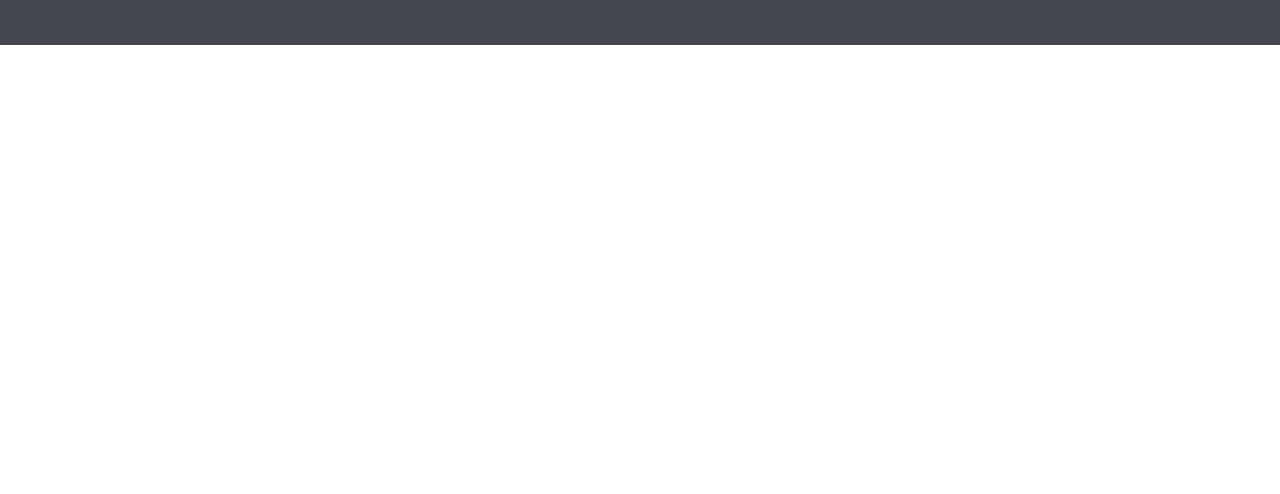
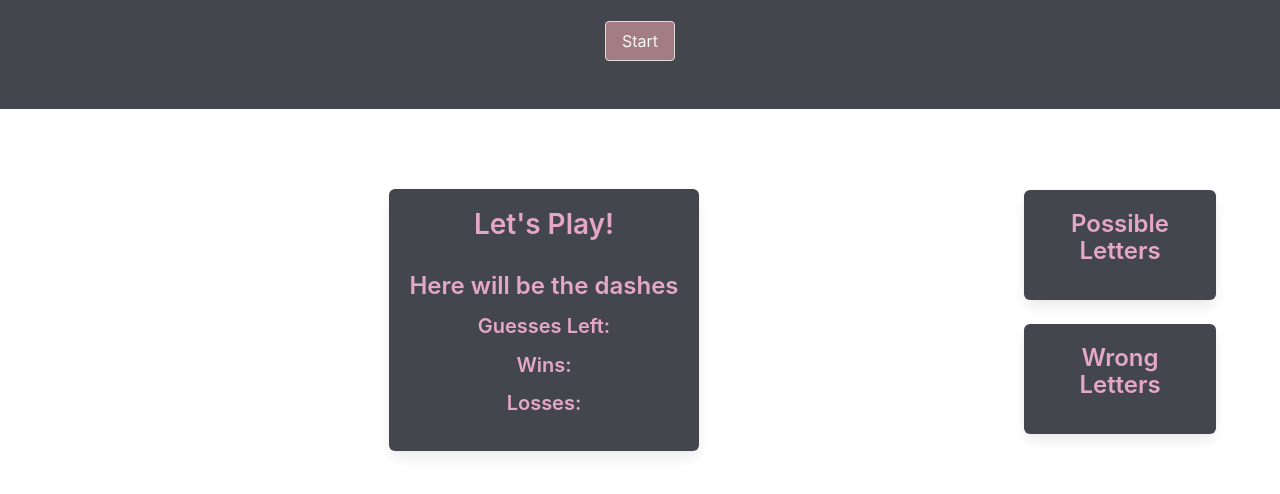
Before and after one commit to SaraNP-33/hangman, a plain HTML site: page index.html in a window 1280 px wide. Shown: the part 116-610 px from the top of the page. Drawn offline with nearby package versions, Linux system fonts and the light colour scheme.

Commit message:
testing possible css design

```diff
--- a/assets/css/style.css
+++ b/assets/css/style.css
@@ -4,6 +4,7 @@ body{
     background-repeat:no-repeat;
     background-size: cover;
 }
+/* Hero section */
 
 .hero{
     background-color: #2F323A;
@@ -16,3 +17,46 @@ body{
     font-weight: bolder;
 
 }
+
+#startBtn{
+    background-color: #9B6F75;
+    color:whitesmoke
+}
+
+/* Main game section */
+.container{
+    margin-top:10vh;
+}
+.box{
+    background-color: #2F323A;
+    opacity:0.9;
+
+}
+#playTitle,
+#wordSpaces,
+#guessesLeft,
+#wins,
+#losses,
+#letterbtn,
+#wrongLetters{
+    color:#E39EC1;
+}
+.main{
+    display:flex;
+    flex-direction: row;
+}
+.container{
+
+    justify-content: center;
+    margin-left: 5vw;
+
+}
+.second{
+    flex-direction: column;
+    justify-content: center;
+    margin-top:8vh;
+    width:15vw;
+    margin-right:5vw;
+
+
+}
--- a/index.html
+++ b/index.html
@@ -11,15 +11,44 @@
 </head>
 <body>
     <section class="hero">
-        <div class="hero-body">
+        <div class="hero-body is-flex is-flex-direction-column">
           <p class="title has-text-centered">
             90's Movie Hangman
           </p>
           <p class="subtitle has-text-centered">
             Press Start To Play!
           </p>
+          <button id= "startBtn" class="button is-responsive is-align-self-center">
+            Start
+          </button>
         </div>
       </section>
+      <div class="main">
+      <div class="container is-flex">
+        <form class="box mainBox">
+          <div class="content">
+            <h2 class="has-text-centered"id="playTitle">Let's Play!</h2>
+            <h3 class="has-text-centered"id="wordSpaces">Here will be the dashes</h3>
+            <h4 class="has-text-centered"id="guessesLeft">Guesses Left:</h4>
+            <h4 class="has-text-centered" id="wins">Wins:</h4>
+            <h4 class="has-text-centered" id="losses">Losses:</h4>
+          </div>
+        </form>
+        </div>
+        <div class="is-flex second">
+        <form class="box">
+          <div class="content">
+            <h3 class="has-text-centered" id="letterbtn">Possible Letters</h3>
+          </div>
+        </form>
+        <form class="box">
+          <div class="content">
+            <h3 class="has-text-centered" id="wrongLetters">Wrong Letters </h3>
+          </div>
+        </form>
+      </div>
+    </div>
+
 
 </body>
 </html>
```
